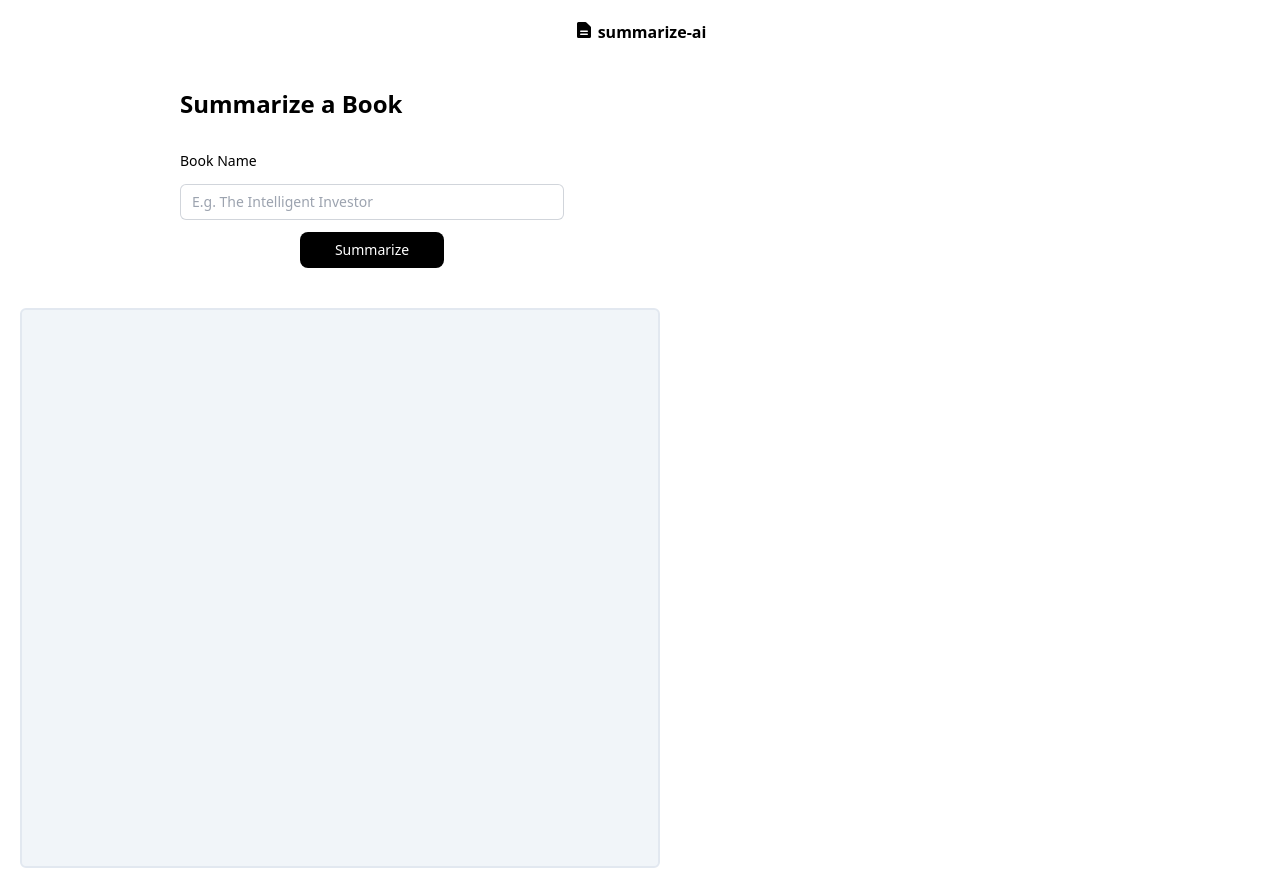
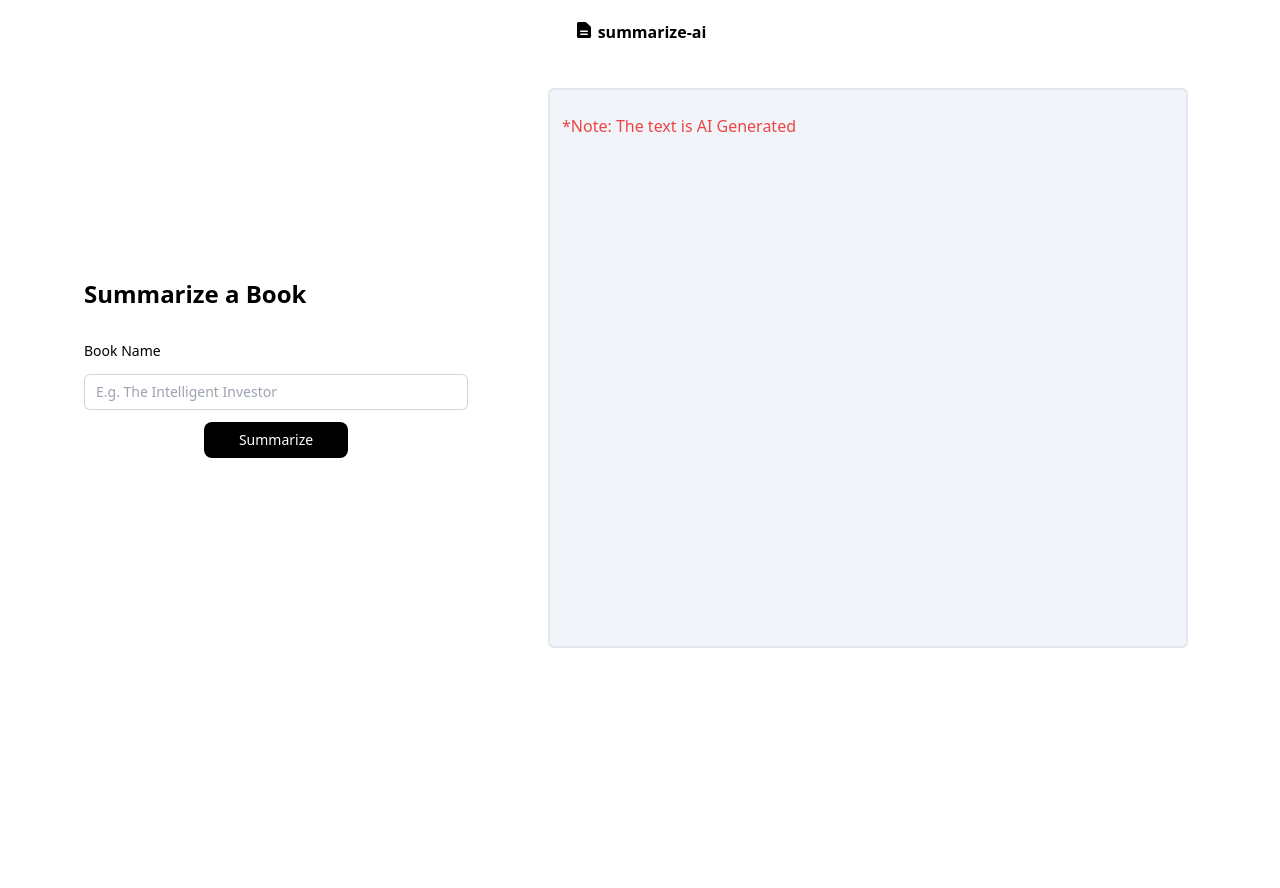
Before and after one commit to ajaykrupalk/summarize-ai, a React (Create React App) app: page / in a window 1280 px wide. After the commit the page ends 800 px from the top, so only its background shows below. Built offline with nearby package versions, Linux system fonts and the light colour scheme; no server answers.

Commit message:
Added AI Model API

```diff
--- a/src/App.js
+++ b/src/App.js
@@ -14,11 +14,11 @@ function App() {
   return (
     <div className='w-screen font-sans'>
       <PageHeader/>
-      <div className='flex flex-wrap p-5 mt-1 gap-y-10 lg:gap-x-20 xl:gap-x-40'>
-        <div className='w-screen md:w-96 lg:ml-5 xl:ml-40 lg:flex lg:items-center'>
+      <div className='flex flex-wrap p-5 mt-1 gap-y-10 md:gap-x-10 lg:gap-x-20 xl:gap-x-30'>
+        <div className='w-screen md:flex md:items-center md:w-[30vw] md:ml-[5vw]'>
           <InputPanel onInputValue={handleInputValue}/>
         </div>
-        <div className='w-screen lg:w-[30em] xl:w-[40em]'>
+        <div className='w-screen md:w-[50vw]'>
           <OutputPanel bookName={bookName}/>
         </div>
       </div>
--- a/src/components/OutputPanel.js
+++ b/src/components/OutputPanel.js
@@ -8,21 +8,28 @@ function OutputPanel({ bookName }) {
         setBookSummary('')
         const fetchData = async () => {
             const response = await fetch(
-                "https://api-inference.huggingface.co/models/gpt2",
+                "https://api-inference.huggingface.co/models/mistralai/Mistral-7B-v0.1",
                 {
-                    headers: { Authorization: `Bearer ${process.env.REACT_APP_HF_API_KEY}` },
+                    headers: {
+                        Authorization: `Bearer ${process.env.REACT_APP_HF_API_KEY}`,
+                        "Content-Type": "application/json",
+                    },
                     method: "POST",
                     body: JSON.stringify({
                         "inputs": `Summarize the book '${bookName}'`,
                         "parameters": {
+                            "return_full_text": true,
+                            "max_new_tokens": 250,
                             "return_full_text": false,
-                            "repetition_penalty": 100.0,
-                            "max_new_tokens": 250,
-                        }
+                            "max_time": 120,
+                            "repetition_penalty": 10.0,
+                            "do_sample": true
+                        },
                     }),
                 }
             );
             const result = await response.json();
+            console.log(result);
             if(result[0].generated_text.length > 0) {
                 console.log('inside')
                 setBookSummary(result[0].generated_text);
@@ -37,7 +44,8 @@ function OutputPanel({ bookName }) {
 
     return (
         <div className="p-3 h-[35em] w-full bg-slate-100 rounded-md overflow-auto border-2 border-slate-200">
-            {bookSummary}
+            <p className="leading-7">{bookSummary}</p>
+            <p className="mt-3 text-red-500 font-medium">*Note: The text is AI Generated</p>
         </div>
     );
 }
```
